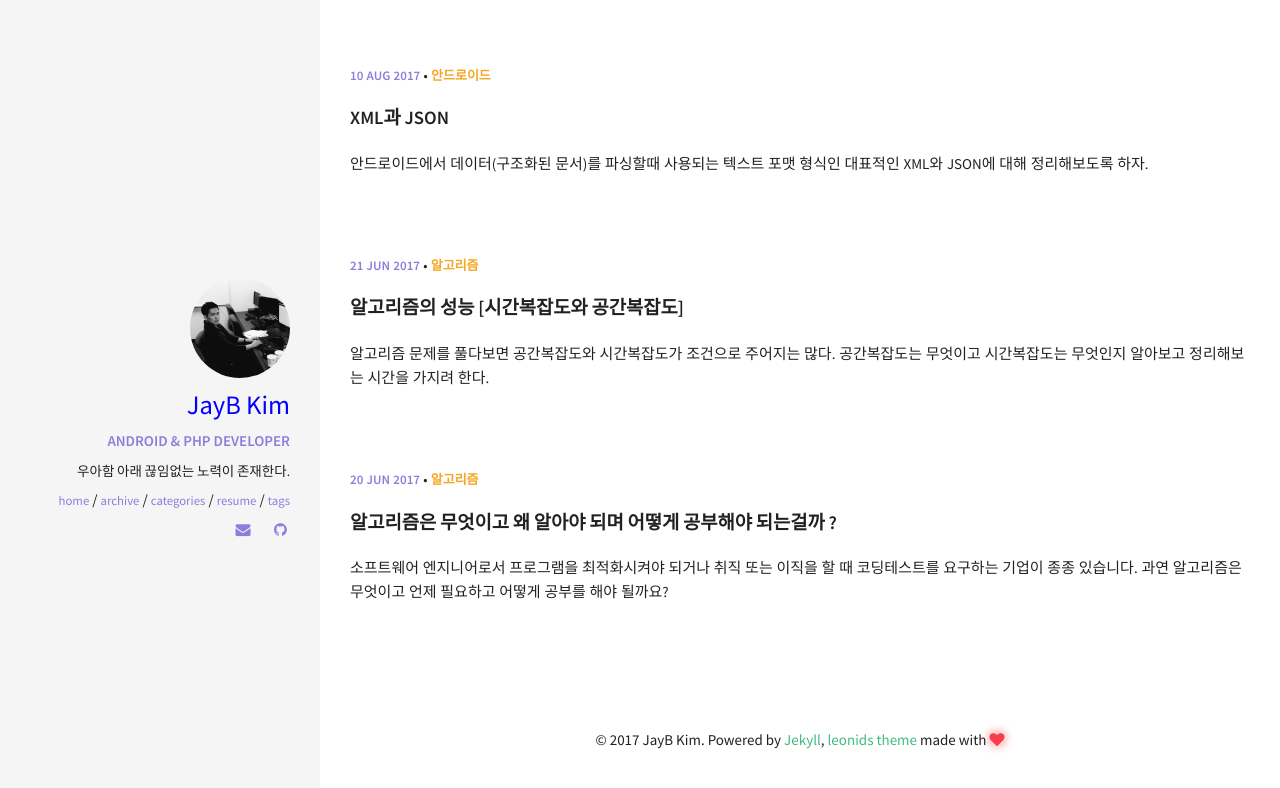
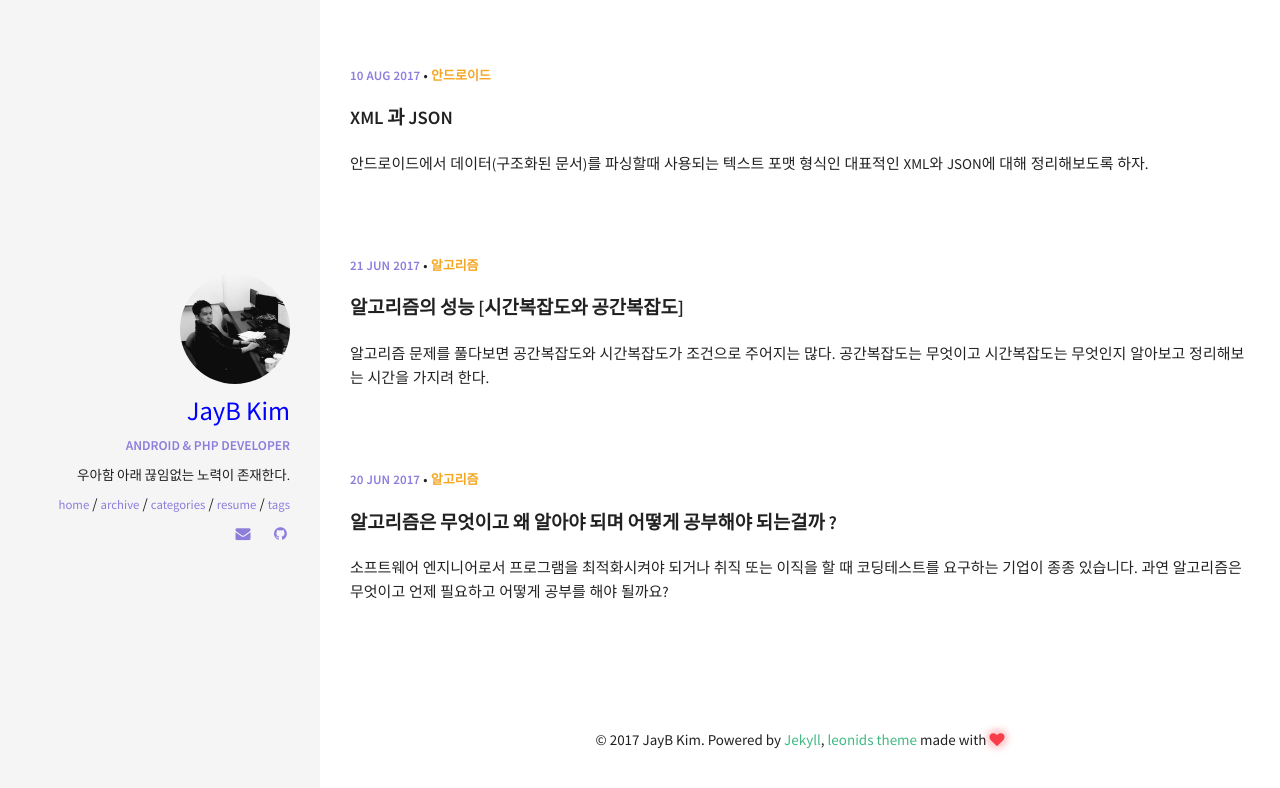
Before and after one commit to renyuanz/leonids, a Jekyll site: the page built from index.html, in a window 1280 px wide. Shown: the top 788 px of the page. Built offline with Jekyll 4.4.1, drawn with Linux system fonts in a browser that asks for light colours.

Commit message:
Updated
Updated

```diff
--- a/_sass/pages/_layout.scss
+++ b/_sass/pages/_layout.scss
@@ -22,8 +22,8 @@
   padding: 0 30px;
   .avatar {
     border-radius: 50%;
-    width: 100px;
-    height: 100px;
+    width: 110px;
+    height: 110px;
     float: none;
   }
   .author_name {
@@ -35,7 +35,7 @@
   .author_job {
     display: block;
     color: $secondary;
-    font-size: 1.0em;
+    font-size: 0.9em;
     font-weight: 700;
     text-transform: uppercase;
     margin: -5px auto 10px;
```
Also changed, not shown: _posts/2017-08-10-XML-JSON.md (+1 -1 lines).
